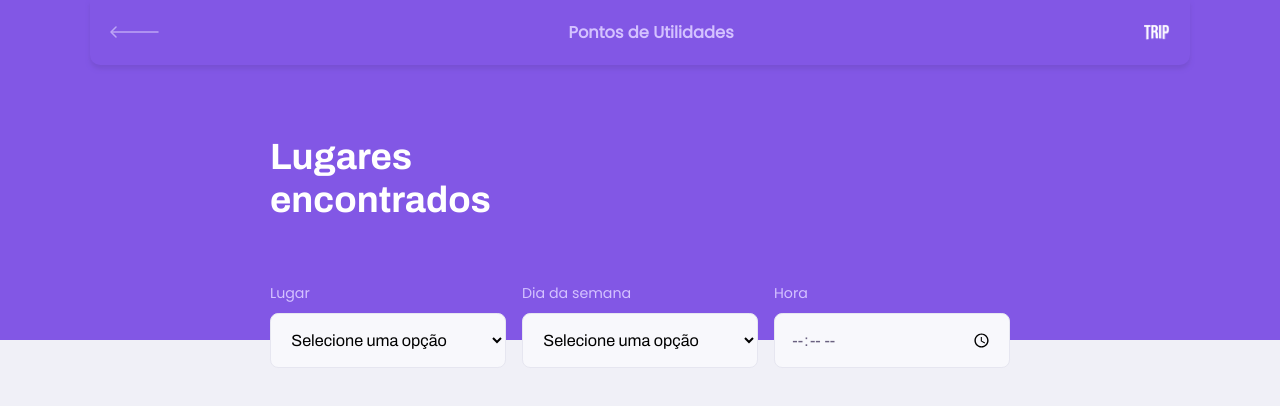
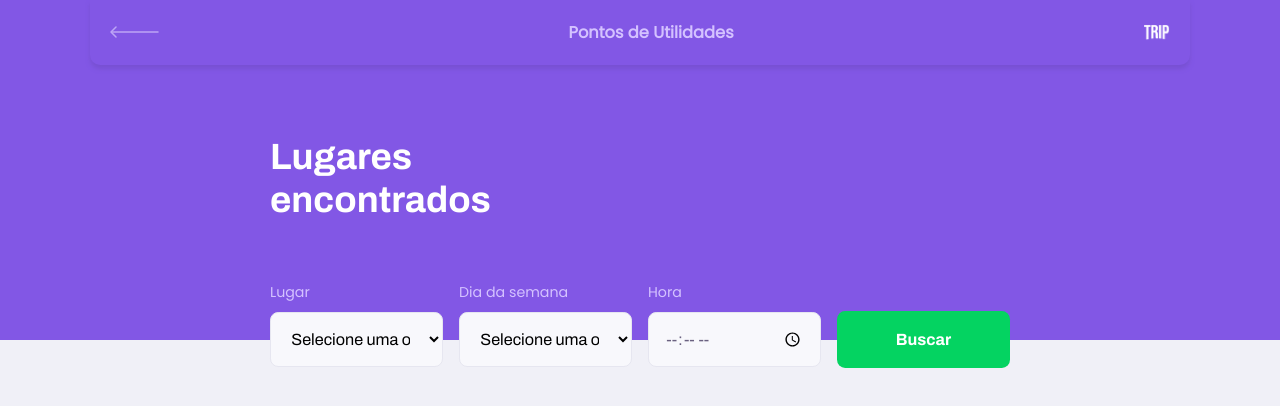
Before and after one commit to MTevangelista/trip, a React (Create React App) app in the folder web/: page /utility-points in a window 1280 px wide. Shown: the top 406 px of the page. Built offline with nearby package versions, Linux system fonts and the light colour scheme.

Commit message:
feat(web): add search button on utility points page

```diff
--- a/web/src/pages/UtilityPoints/index.tsx
+++ b/web/src/pages/UtilityPoints/index.tsx
@@ -49,6 +49,9 @@
                         value={time}
                         onChange={event => setTime(event.target.value)}
                     />
+                    <button type="submit">
+                        Buscar
+                    </button>
                 </form>
             </PageHeader>
         </div>
--- a/web/src/pages/UtilityPoints/styles.css
+++ b/web/src/pages/UtilityPoints/styles.css
@@ -11,6 +11,27 @@
     color: var(--color-text-in-primary);
 }
 
+#search-utility-places button {
+    width: 100%;
+    height: 5.6rem;
+    background: var(--color-secundary);
+    color: var(--color-button-text);
+    border: 0;
+    border-radius: 0.8rem;
+    cursor: pointer;
+    font: 700 1.6rem Archivo;
+    display: flex;
+    align-items: center;
+    justify-content: center;
+    text-decoration: none;
+    transition: background-color 0.2s;
+    margin-top: 3.2rem;
+}
+
+#search-utility-places button:hover {
+    background: var(--color-secundary-dark);
+}
+
 @media (min-width: 700px) {
     #page-utility-points {
         max-width: 100%;
@@ -18,7 +39,7 @@
 
     #search-utility-places {
         display: grid;
-        grid-template-columns: repeat(3, 1fr);
+        grid-template-columns: repeat(4, 1fr);
         column-gap: 16px;
         position: absolute;
         bottom: -28px;
```
